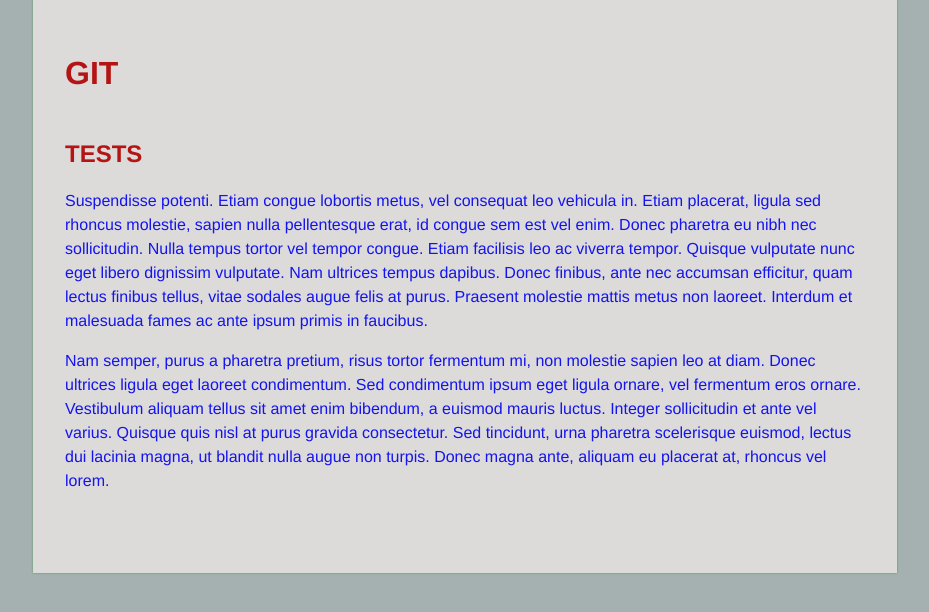
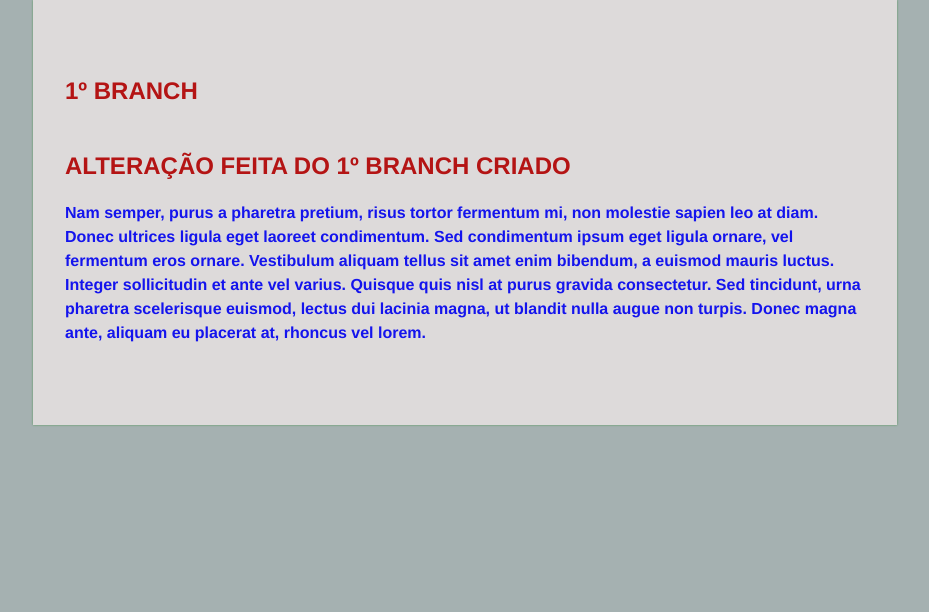
Before and after one commit to PedroC-25/testGITHUB, a plain HTML site: page index.html in a window 1280 px wide. Shown: the whole page, without its empty margins (175-1104 px from the left). Drawn offline with Linux system fonts and the light colour scheme.

Commit message:
alteração feita no primeiro branch criado - no ficheiro index.html

```diff
--- a/index.html
+++ b/index.html
@@ -4,28 +4,28 @@
     <head>
         <meta charset="utf-8">
         <title>GIT DEMO TESTS - 2</title>
-        <meta name="description" content="testing how to work with GIT">
+        <meta name="description" content="1º BRANCH">
         <link rel="stylesheet" href="layout.css">
     </head>
     <body>
 
-        <h1>GIT</h1>
-        <h2>TESTS</h2>
+        <h2>1º BRANCH</h2>
+        <h2>ALTERAÇÃO FEITA DO 1º BRANCH CRIADO</h2>
 
         <!--
             LOREM GENERATED
         -->
 
         <p>
-            Suspendisse potenti. Etiam congue lobortis metus, vel consequat leo vehicula in. Etiam placerat, ligula sed rhoncus molestie, sapien nulla pellentesque erat, id congue sem est vel enim. Donec pharetra eu nibh nec sollicitudin. Nulla tempus tortor vel tempor congue. Etiam facilisis leo ac viverra tempor. Quisque vulputate nunc eget libero dignissim vulputate. Nam ultrices tempus dapibus. Donec finibus, ante nec accumsan efficitur, quam lectus finibus tellus, vitae sodales augue felis at purus. Praesent molestie mattis metus non laoreet. Interdum et malesuada fames ac ante ipsum primis in faucibus.
+
         </p>
 
         <!--
             LOREM GENERATED
         -->
-        <p>
+        <b><p>
             Nam semper, purus a pharetra pretium, risus tortor fermentum mi, non molestie sapien leo at diam. Donec ultrices ligula eget laoreet condimentum. Sed condimentum ipsum eget ligula ornare, vel fermentum eros ornare. Vestibulum aliquam tellus sit amet enim bibendum, a euismod mauris luctus. Integer sollicitudin et ante vel varius. Quisque quis nisl at purus gravida consectetur. Sed tincidunt, urna pharetra scelerisque euismod, lectus dui lacinia magna, ut blandit nulla augue non turpis. Donec magna ante, aliquam eu placerat at, rhoncus vel lorem.
-        </p>
+        </p></b>
 
     </body>
 </html>
```
